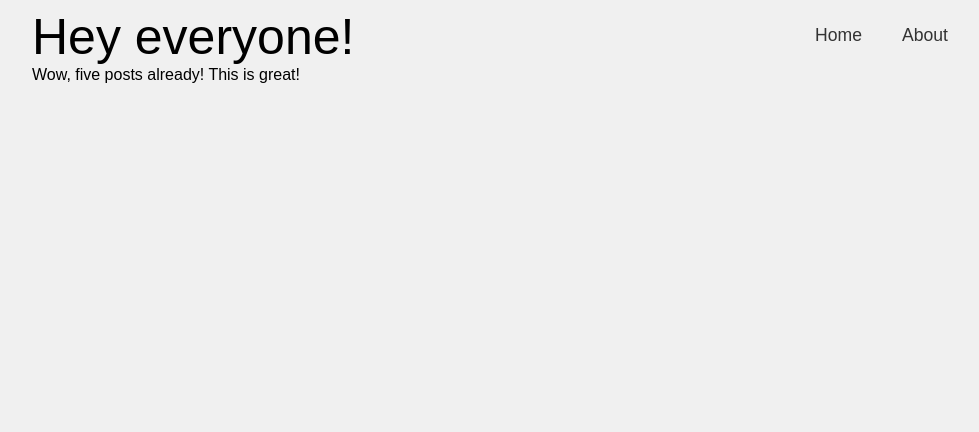
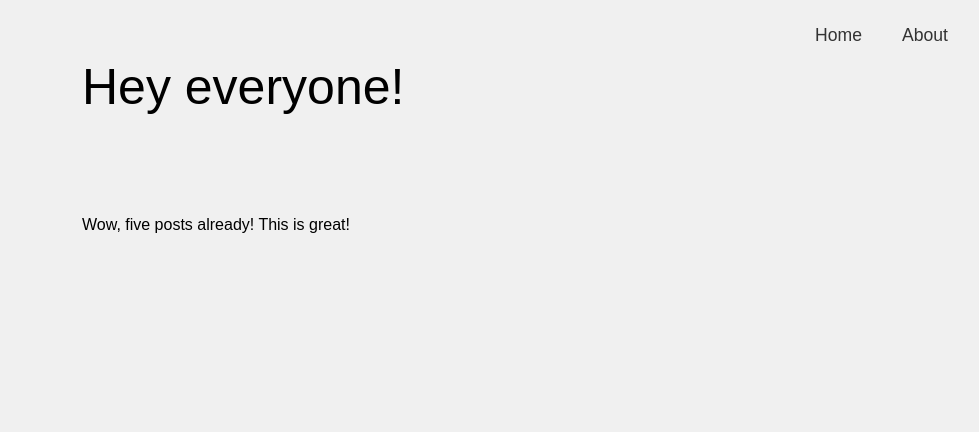
Before and after one commit to madbartley/django-workshop, a Django app: a page that uses project/templates/layout.html in a window 1280 px wide. Shown: the top 432 px of the page, without its empty margins (292-1271 px from the left). Run offline with Django 5.2, Linux system fonts and the light colour scheme; data comes from the database, SQL or seed files in the repository.

Commit message:
updated CSS

```diff
--- a/project/static/style.css
+++ b/project/static/style.css
@@ -128,8 +128,10 @@ footer {
 .blogtitle {
     text-align: left;
     font-size: 50px;
+    margin: 50px;
 }
 
 .blogbody {
     text-align: left;
+    padding: 50px;
 }
```
